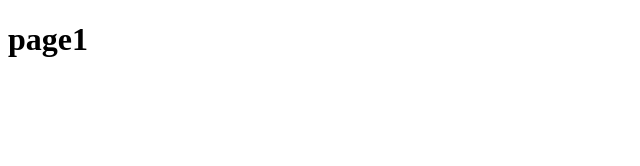
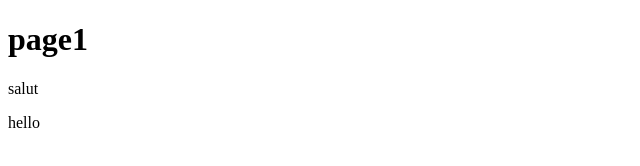
Before and after one commit to Gomkai/Gomg, a plain HTML site: page page1.html in a window 1280 px wide. Shown: the full height of the page, 0-640 px from the left. Drawn offline with Linux system fonts and the light colour scheme.

Commit message:
add index et page pargraphe

```diff
--- a/page1.html
+++ b/page1.html
@@ -7,5 +7,7 @@
 </head>
 <body>
     <h1>page1</h1>
+    <p>salut</p>
+    <p>hello</p>
 </body>
 </html>
```
Also changed, not shown: index.html (+1 -1 lines).
